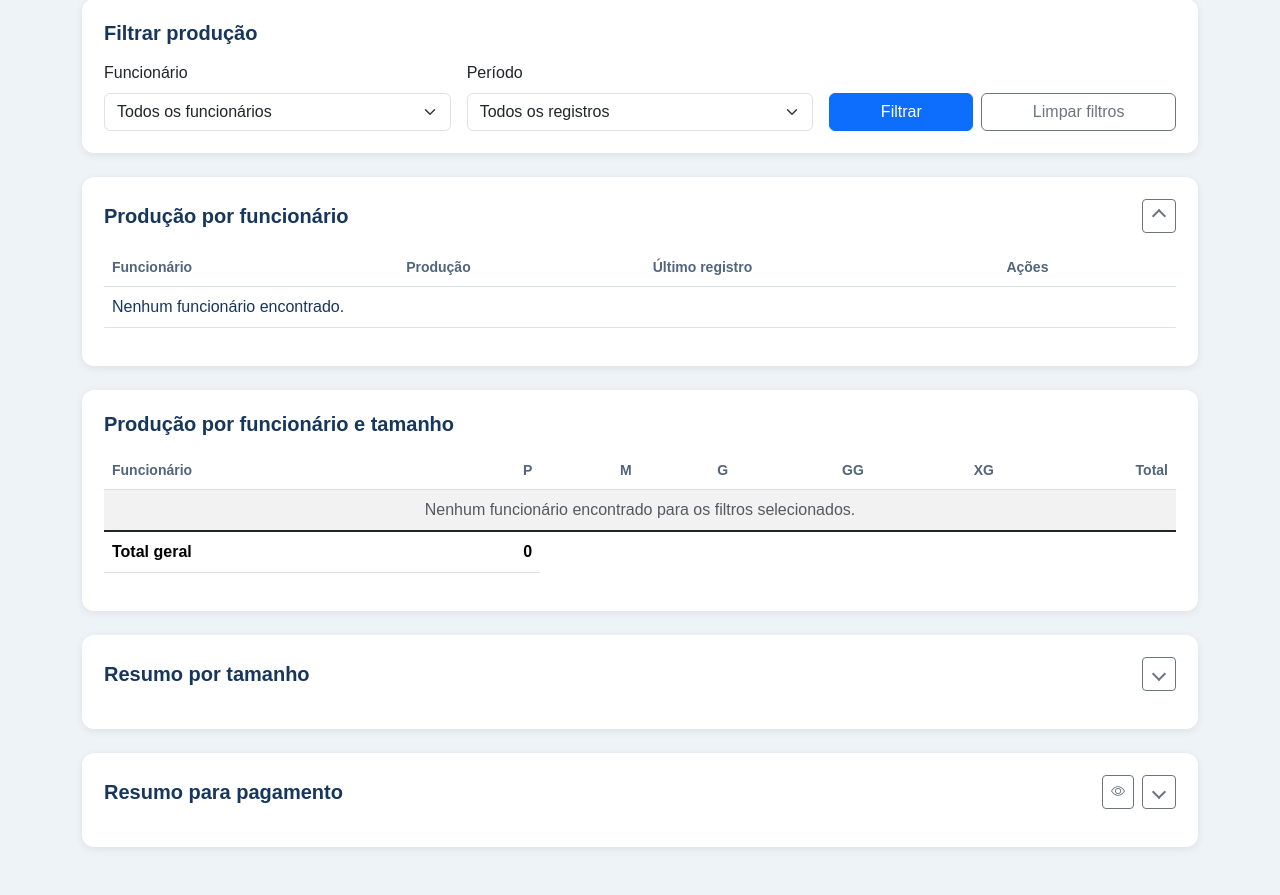
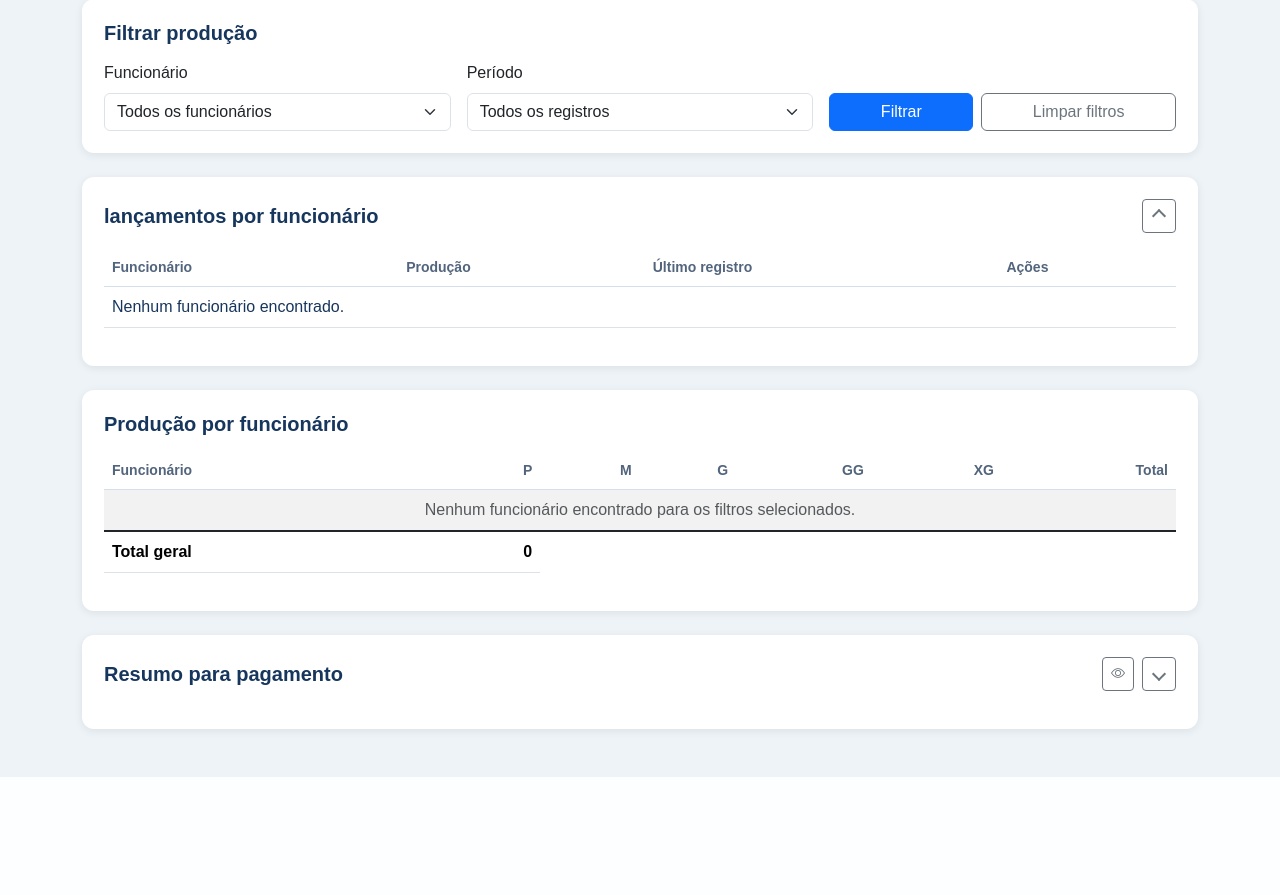
Before and after one commit to grupo7univesp-svg/PI-UNIVESP-02-26, a Flask app: template templates/dashboard_adm.html in a window 1280 px wide. Shown: the part 270-1165 px from the top of the page. After the commit the page ends 1047 px from the top, so only its background shows below. Run offline with Flask 3, Linux system fonts and the light colour scheme; the template is opened without the code that fills it, so the values that code supplies are empty; some libraries are stand-ins or nearby versions.

Commit message:
correções

```diff
--- a/main.py
+++ b/main.py
@@ -791,10 +791,9 @@ def funcionarios():
 
         cursor.execute(
             """
-            SELECT id, nome
+            SELECT id, nome, ativo
             FROM usuarios
-            WHERE ativo = TRUE
-              AND tipo = 'func'
+            WHERE tipo = 'func'
             ORDER BY nome
             """
         )
--- a/templates/dashboard_adm.html
+++ b/templates/dashboard_adm.html
@@ -232,7 +232,7 @@
                 <div class="d-flex justify-content-between align-items-center mb-3">
 
                     <h2 class="h5 mb-0">
-                        Produção por funcionário
+                        lançamentos por funcionário
                     </h2>
 
                     <button id="botaoProducaoFuncionario" class="btn btn-sm btn-outline-secondary botao-sanfona"
@@ -323,7 +323,7 @@
         <!-- PRODUÇÃO POR FUNCIONÁRIO E TAMANHO -->
         <div class="card table-card mt-4">
             <div class="card-body">
-                <h2 class="h5 mb-3">Produção por funcionário e tamanho</h2>
+                <h2 class="h5 mb-3">Produção por funcionário</h2>
                 <div class="table-responsive">
                     <table class="table table-striped table-hover align-middle">
                         <thead>
@@ -364,82 +364,6 @@
             </div>
         </div>
 
-        <!-- RESUMO POR TAMANHO -->
-
-        <div class="card table-card mt-4">
-
-            <div class="card-body">
-
-                <div class="d-flex justify-content-between align-items-center mb-3">
-
-                    <h2 class="h5 mb-0">
-                        Resumo por tamanho
-                    </h2>
-
-                    <button id="botaoResumoTamanho" class="btn btn-sm btn-outline-secondary botao-sanfona" type="button"
-                        data-bs-toggle="collapse" data-bs-target="#collapseResumoTamanho" aria-expanded="false"
-                        aria-controls="collapseResumoTamanho" title="Abrir ou fechar Resumo por tamanho">
-                        <span class="seta-sanfona"></span>
-                    </button>
-
-                </div>
-
-                <div class="collapse" id="collapseResumoTamanho">
-
-                    <div class="table-responsive">
-
-                        <table class="table">
-
-                            <thead>
-                                <tr>
-                                    <th>Tamanho</th>
-                                    <th>Quantidade</th>
-                                </tr>
-                            </thead>
-
-                            <tbody>
-
-                                <tr>
-                                    <td>P</td>
-                                    <td>{{ resumo_tamanhos[0] or 0 }}</td>
-                                </tr>
-
-                                <tr>
-                                    <td>M</td>
-                                    <td>{{ resumo_tamanhos[1] or 0 }}</td>
-                                </tr>
-
-                                <tr>
-                                    <td>G</td>
-                                    <td>{{ resumo_tamanhos[2] or 0 }}</td>
-                                </tr>
-
-                                <tr>
-                                    <td>GG</td>
-                                    <td>{{ resumo_tamanhos[3] or 0 }}</td>
-                                </tr>
-
-                                <tr>
-                                    <td>XG</td>
-                                    <td>{{ resumo_tamanhos[4] or 0 }}</td>
-                                </tr>
-
-                                <tr>
-                                    <th>Total</th>
-                                    <th>{{ resumo_tamanhos[5] or 0 }}</th>
-                                </tr>
-
-                            </tbody>
-
-                        </table>
-
-                    </div>
-
-                </div>
-
-            </div>
-
-        </div>
 
         <!-- RESUMO PARA PAGAMENTO -->
 
```
